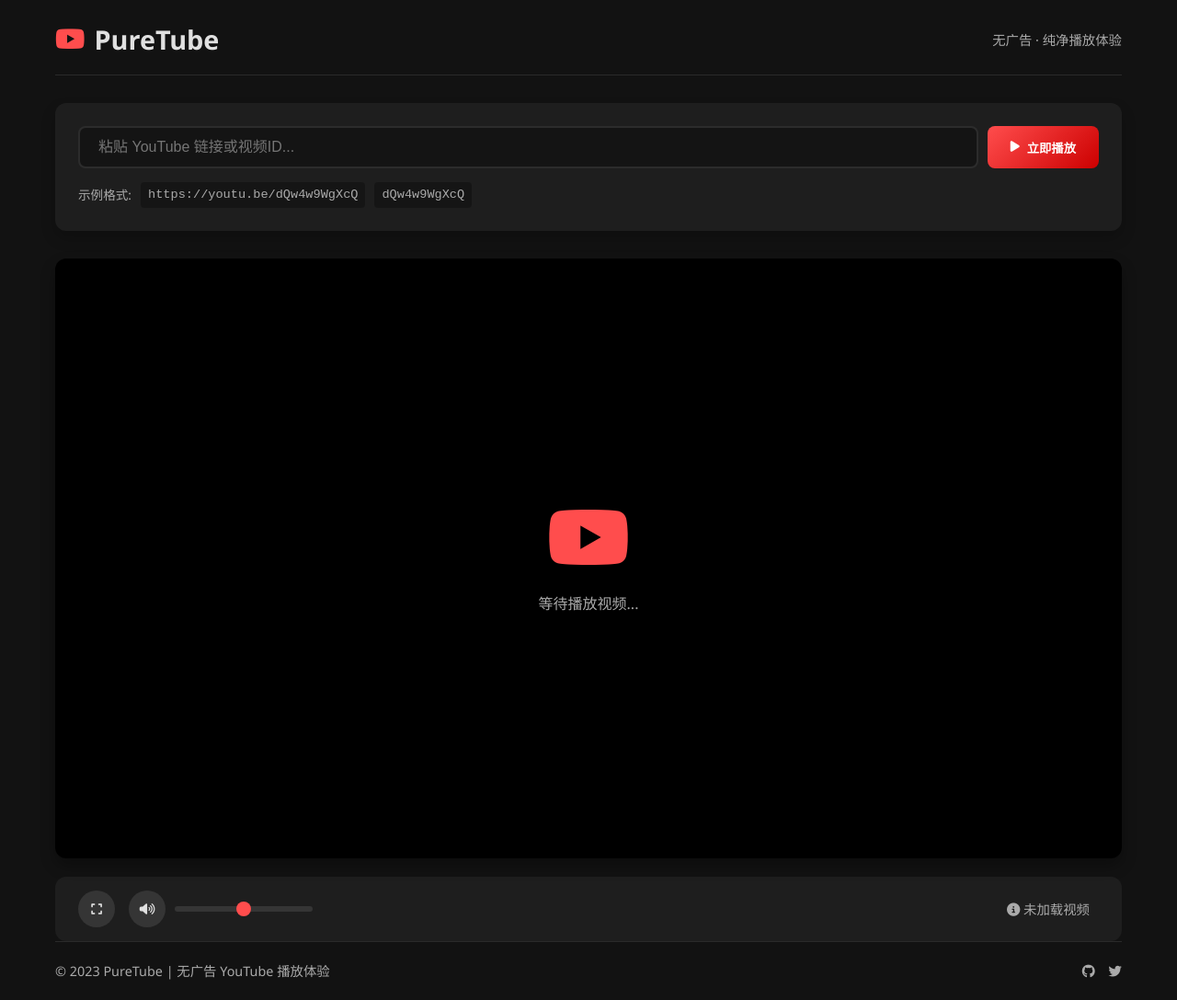
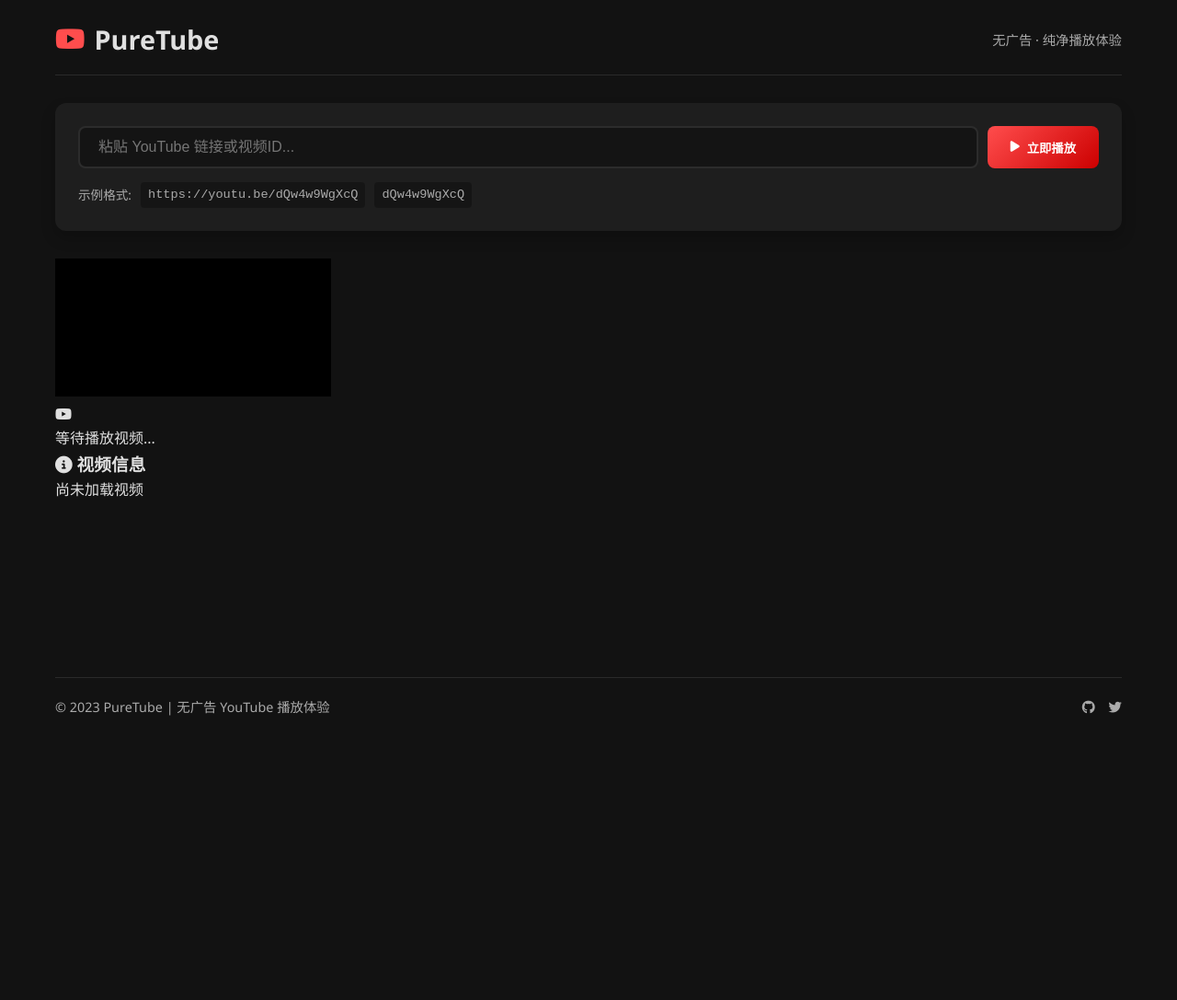
Before and after one commit to haoqi75/Youtube-Player-NoAds, a plain HTML site: page index.html in a window 1280 px wide. Shown: the whole page at 92% size. After the commit the page ends 800 px from the top, so only its background shows below. Drawn offline with Linux system fonts and the light colour scheme.

Commit message:
更换播放器

```diff
--- a/index.html
+++ b/index.html
@@ -5,6 +5,7 @@
     <meta name="viewport" content="width=device-width, initial-scale=1.0">
     <title>PureTube - 无广告 YouTube 播放器</title>
     <link rel="stylesheet" href="https://cdnjs.cloudflare.com/ajax/libs/font-awesome/6.4.0/css/all.min.css">
+    <link href="https://fonts.googleapis.com/css2?family=Inter:wght@400;500;600&display=swap" rel="stylesheet">
     <link rel="stylesheet" href="styles.css">
 </head>
 <body>
@@ -32,26 +33,19 @@
                 </div>
             </div>
 
-            <div class="video-container" id="player-container">
-                <div id="player"></div>
-                <div class="placeholder">
+            <!-- 新版播放器容器 -->
+            <div class="player-embed-container">
+                <iframe src="player.html" id="player-iframe" frameborder="0" allowfullscreen></iframe>
+                <div class="player-placeholder" id="playerPlaceholder">
                     <i class="fab fa-youtube"></i>
                     <p>等待播放视频...</p>
                 </div>
             </div>
 
-            <div class="controls">
-                <button id="fullscreenBtn" class="control-btn">
-                    <i class="fas fa-expand"></i>
-                </button>
-                <div class="volume-control">
-                    <button id="muteBtn" class="control-btn">
-                        <i class="fas fa-volume-up"></i>
-                    </button>
-                    <input type="range" id="volumeSlider" min="0" max="100" value="50">
-                </div>
-                <div class="video-info" id="videoInfo">
-                    <i class="fas fa-info-circle"></i> 未加载视频
+            <div class="video-info-card">
+                <h3><i class="fas fa-info-circle"></i> 视频信息</h3>
+                <div class="info-content" id="videoInfoContent">
+                    <p>尚未加载视频</p>
                 </div>
             </div>
         </main>
@@ -59,13 +53,12 @@
         <footer class="app-footer">
             <p>© 2023 PureTube | 无广告 YouTube 播放体验</p>
             <div class="social-links">
-                <a href="https://github.com/haoqi75/Youtube-Player-NoAds/tree/main"><i class="fab fa-github"></i></a>
+                <a href="#"><i class="fab fa-github"></i></a>
                 <a href="#"><i class="fab fa-twitter"></i></a>
             </div>
         </footer>
     </div>
 
     <script src="script.js"></script>
-    <script src="https://www.youtube.com/iframe_api"></script>
 </body>
 </html>
```
